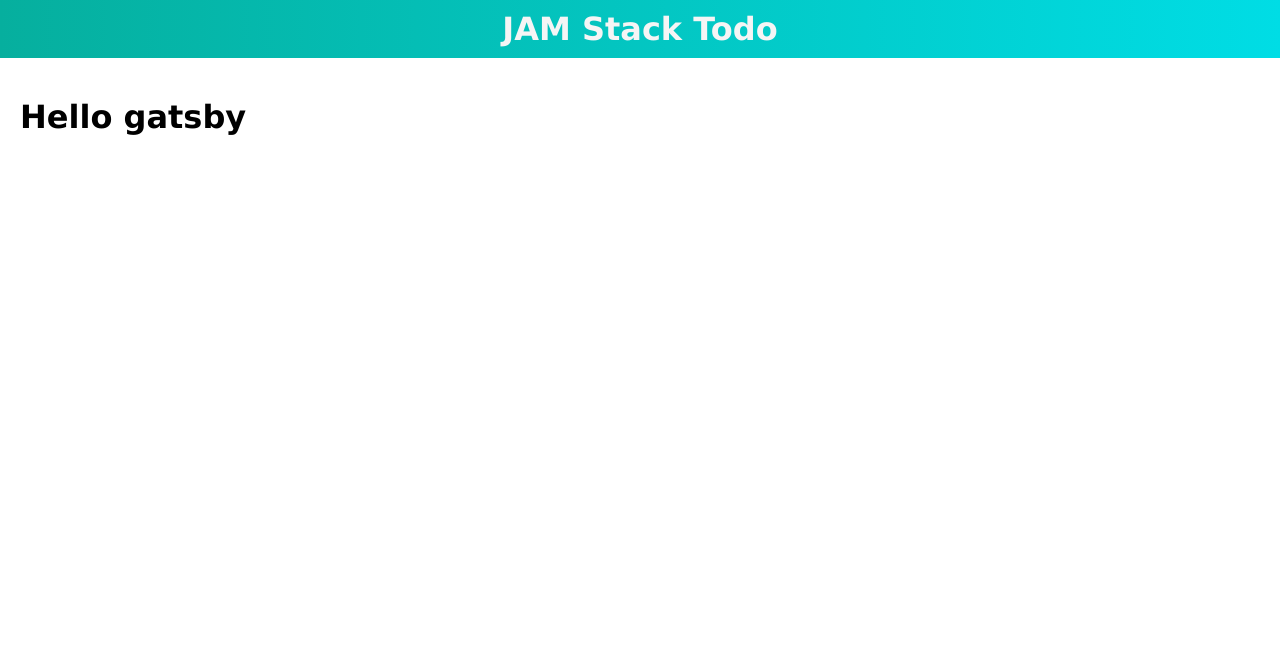
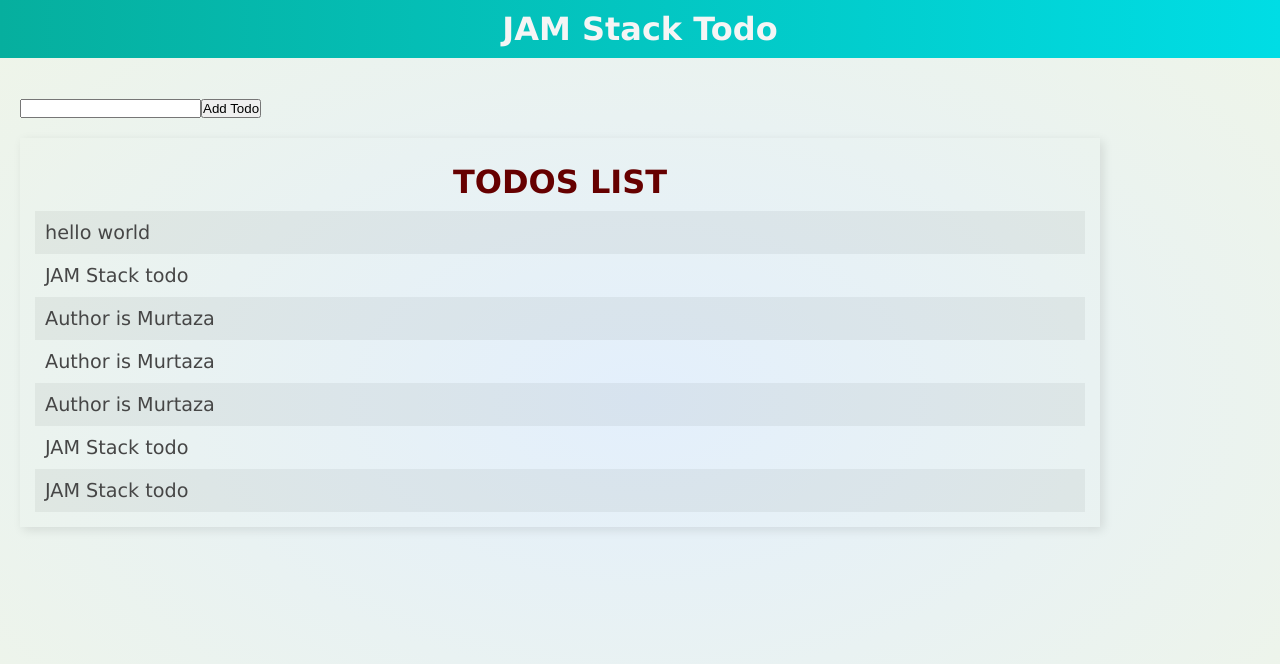
Before and after one commit to murtazahuzaifa/jam-stack-todo-app-project-12C, a Gatsby site: page / in a window 1280 px wide. Built offline with nearby package versions, Linux system fonts and the light colour scheme; Gatsby itself is replaced by a stand-in of ours.

Commit message:
TodoList  component added and styled

```diff
--- /dev/null
+++ b/src/components/SubmitTodo/index.tsx
@@ -0,0 +1,12 @@
+import React from 'react'
+
+const SubmitTodo = () => {
+    return (
+        <div>
+            <input type="text"/>
+            <button>Add Todo</button>
+        </div>
+    )
+}
+
+export default SubmitTodo;
--- /dev/null
+++ b/src/components/TodoList/index.tsx
@@ -0,0 +1,20 @@
+import React, { FC } from 'react'
+import { TodoType } from '../../pages/index';
+import * as s from './style';
+
+const TodoList: FC<{ todos: TodoType[] }> = ({ todos }) => {
+    return (
+        <s.Wrapper>
+            <h1>TODOS LIST</h1>
+            {
+                todos.map((todo, idx) => {
+                    return <s.Todo id={idx} key={idx} >
+                        <span>{todo.todo}</span>
+                    </s.Todo>
+                })
+            }
+        </s.Wrapper>
+    )
+}
+
+export default TodoList;
--- /dev/null
+++ b/src/components/TodoList/style.ts
@@ -0,0 +1,25 @@
+import styled from 'styled-components';
+
+export const Wrapper = styled.div`
+    width: 100%;
+    display:flex;
+    flex-direction: column;
+    justify-content: center;
+    box-shadow: 3px 3px 10px rgba(0,0,0,0.1) ;
+    margin: 20px 0;
+    padding: 15px;
+    >h1{
+        margin: 10px auto;
+        color: #660000;
+    }
+`
+
+export const Todo = styled.div.attrs((props: { id: number }) => ({
+    _color: ({ id }) => id%2 === 0 ? 'rgba(0,0,0,.05)' : 'transparent',
+}))`
+    font-size: larger;
+    background-color: ${({ _color }) => _color};
+    color: rgb(70,70,70);
+    padding: 10px;
+
+`
--- a/src/components/index.ts
+++ b/src/components/index.ts
@@ -1,7 +1,11 @@
 import PageLayout from './PageLayout';
 import Seo from './Seo';
+import SubmitTodo from './SubmitTodo';
+import TodoList from './TodoList';
 
 export {
     PageLayout,
     Seo,
+    TodoList,
+    SubmitTodo,
 }
--- a/src/global-style.css
+++ b/src/global-style.css
@@ -11,5 +11,9 @@ button {
 }
 
 body{
+    min-height: 100vh;
+    background: radial-gradient(rgb(227, 239, 252), rgb(239, 245, 232)) no-repeat center;
+    background-size: cover;
+    /* background-position: center; */
     font-family: 'Lucida Sans', 'Lucida Sans Regular', 'Lucida Grande', 'Lucida Sans Unicode', Geneva, Verdana, sans-serif;
 }
--- a/src/pages/index.tsx
+++ b/src/pages/index.tsx
@@ -1,11 +1,48 @@
-import React from 'react';
-import {PageLayout, Seo} from '../components';
+import React, { FC, useState } from 'react';
+import { PageLayout, Seo, TodoList, SubmitTodo } from '../components';
+import { PageProps, } from 'gatsby';
 
-const index = () => {
+export type TodoType = { id: number, todo: string };
+export type StateType = {
+    isFetching: boolean,
+    isError: boolean,
+    data: TodoType[],
+}
+
+const initialSate: StateType = {
+    isFetching: false,
+    isError: false,
+    data: [
+        { id: 1, todo: 'hello world' },
+        { id: 2, todo: 'JAM Stack todo' },
+        { id: 3, todo: 'Author is Murtaza' },
+        { id: 4, todo: 'Author is Murtaza' },
+        { id: 5, todo: 'Author is Murtaza' },
+        { id: 6, todo: 'JAM Stack todo' },
+        { id: 7, todo: 'JAM Stack todo' },
+    ]
+}
+
+
+const index: FC<PageProps> = () => {
+    const [state, setState] = useState<StateType>(initialSate);
+
+    const addTodo = (todo: TodoType) => { setState({ ...state, data: [...state.data, todo] }) };
+    const deleteTodo = (id: TodoType['id']) => {
+        setState({
+            ...state,
+            data: [...state.data.filter((todo) => todo.id !== id)]
+        })
+    }
+
+
     return (
         <PageLayout>
             <Seo />
-            <h1>Hello gatsby</h1>
+            <div>
+                <div><SubmitTodo /></div>
+                <div><TodoList todos={state.data} /></div>
+            </div>
         </PageLayout>
     )
 }
```
